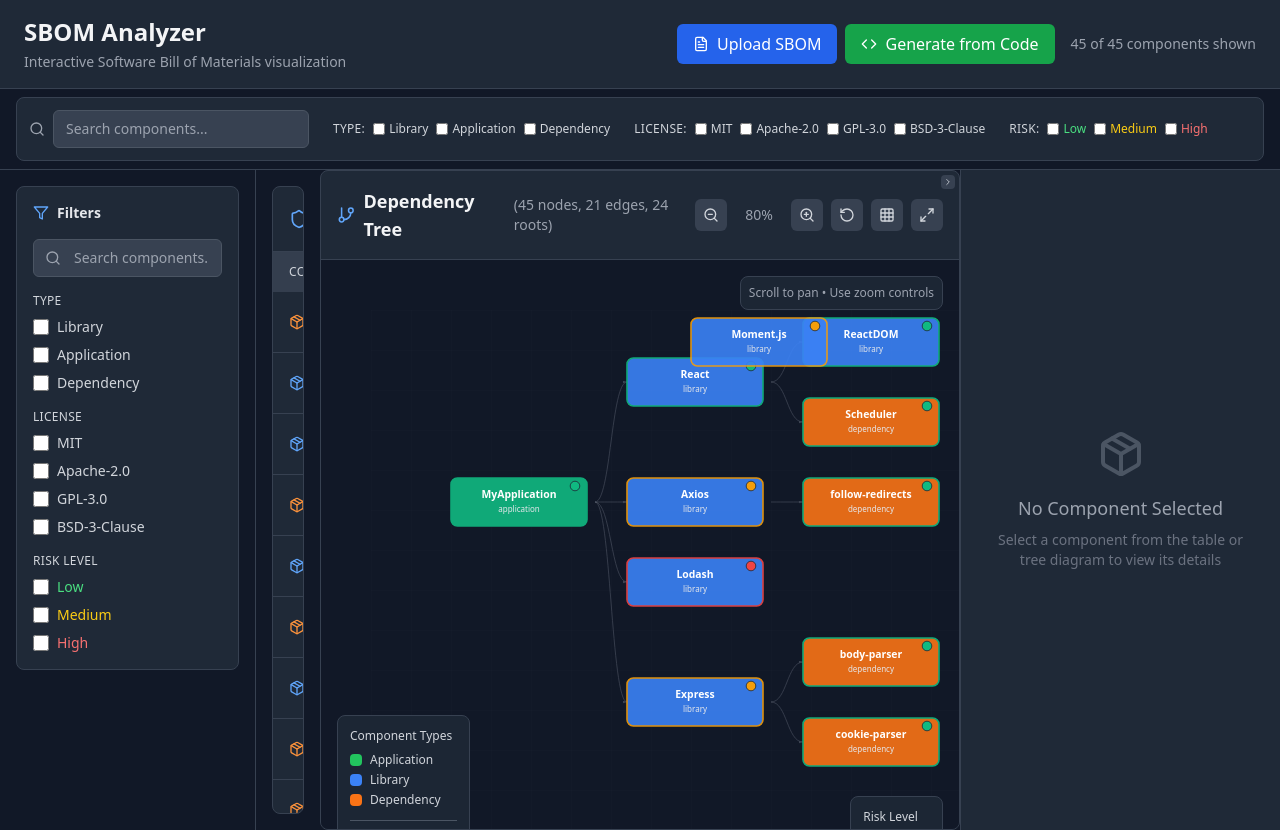
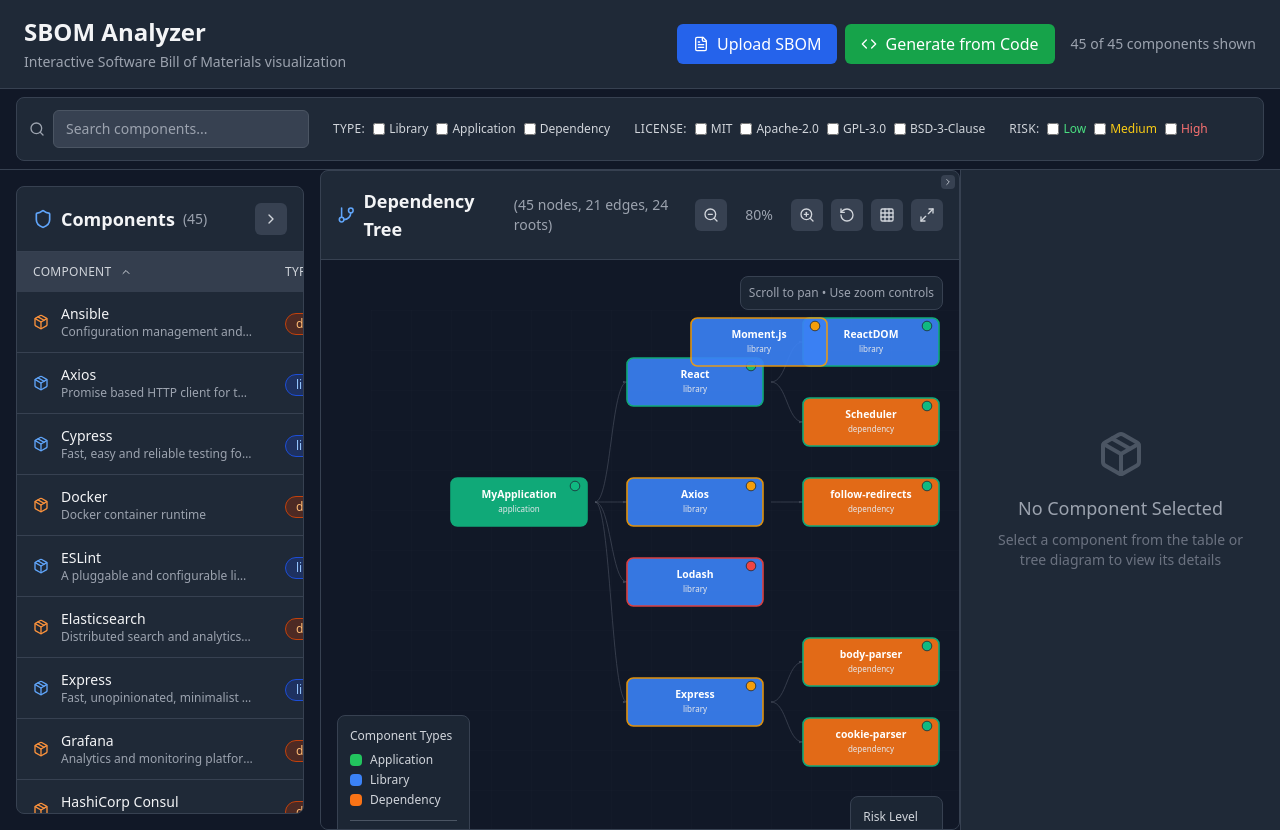
Before and after one commit to SergeyNash/sbom-visualer, a React (Vite) app: page / in a window 1280 px wide. Built offline with nearby package versions, Linux system fonts and the light colour scheme.

Commit message:
Remove vertical filter sidebar from App component to streamline layout in non-fullscreen mode. This change enhances the user interface by simplifying the main content area.

```diff
--- a/src/App.tsx
+++ b/src/App.tsx
@@ -140,17 +140,6 @@ function App() {
 
       {/* Main Content */}
       <main className={`flex h-[calc(100vh-140px)] ${isTreeFullscreen ? 'fixed inset-0 top-32 z-50' : ''}`}>
-        {/* Left Sidebar - Filters (Vertical) */}
-        {!isTreeFullscreen && (
-          <aside className="w-64 p-4 border-r border-gray-700 bg-gray-900 overflow-y-auto">
-            <ComponentFilter
-              filters={filters}
-              onFiltersChange={setFilters}
-              isHorizontal={false}
-            />
-          </aside>
-        )}
-
         {/* Center - Component Table */}
         {!isTreeFullscreen && (
           <section className={`transition-all duration-300 overflow-hidden ${
```
